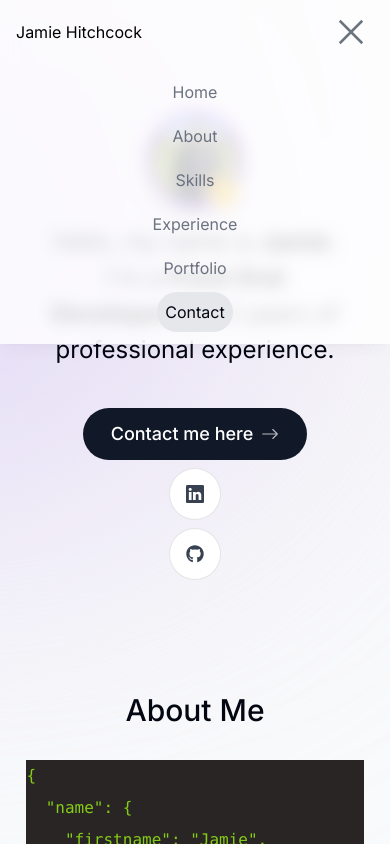
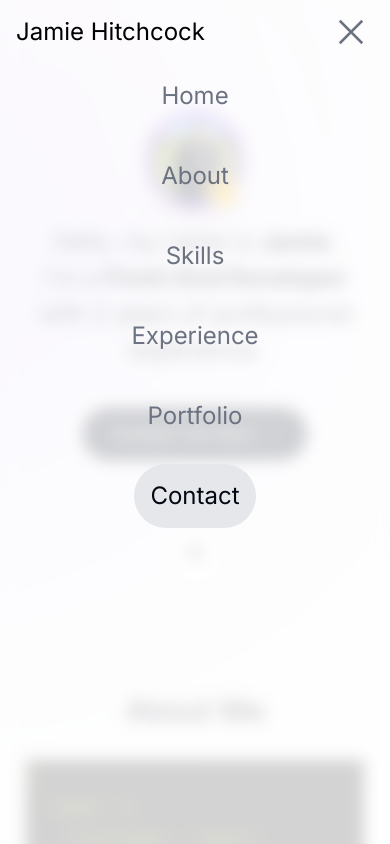
Before and after one commit to jamiehitchcock/Portfolio, a Next.js app: page / in a window 390 px wide. Both pictures are taken after a click on the button 351 px from the left and 32 px from the top of the page. Shown: the top 844 px of the page. Built offline with nearby package versions, Linux system fonts and the light colour scheme.

Commit message:
Brand and Mobile Nav Sizing and Spacing

```diff
--- a/components/intro.tsx
+++ b/components/intro.tsx
@@ -60,8 +60,7 @@ export default function Intro() {
         initial={{ opacity: 0, y: 100 }}
         animate={{ opacity: 1, y: 0 }}
       >
-        Hello, my name is <b>Jamie</b>.<br /> I&apos;m a <b>Front-End Developer</b>
-        with 2 years of professional experience.
+        Hello, my name is <b>Jamie</b>.<br /> I&apos;m a <b>Front-End Developer</b> with 2 years of professional experience.
       </motion.h1>
       <motion.div
         className="flex flex-col sm:flex-row items-center justify-center gap-2 sm:gap-4 px-4 text-lg font-medium"
--- a/components/navbar.tsx
+++ b/components/navbar.tsx
@@ -28,7 +28,7 @@ export default function Navbar() {
           <div className="flex items-center justify-between h-16">
             <div className="flex items-center">
               <div className="flex-shrink-0">
-                <div className="text-black">Jamie Hitchcock</div>
+                <div className="text-black text-2xl">Jamie Hitchcock</div>
               </div>
             </div>
 
@@ -93,10 +93,10 @@ export default function Navbar() {
         {/* mobile nav links */}
         {isClick && (
           <div className="md:hidden">
-            <ul className="flex flex-col items-center px-2 pt-2 pb-3 space-y-1 sm:px-3">
+            <ul className="flex flex-col items-center justify-start h-[100vh] px-2 space-y-[1rem] sm:px-3">
               {navLinks.map((link) => (
                 <motion.li
-                  className="flex relative"
+                  className="flex relative text-2xl"
                   key={link.hash}
                   initial={{ y: -100, opacity: 0 }}
                   animate={{ y: 0, opacity: 1 }}
@@ -110,7 +110,7 @@ export default function Navbar() {
                       closeNavbar();
                     }}
                     className={clsx(
-                      "block text-center hover:text-gray-950 transition p-2",
+                      "block text-center hover:text-gray-950 transition p-4",
                       {
                         // clsx to apply conditional text styling to active section
                         "text-gray-950": activeSection === link.name,
```
